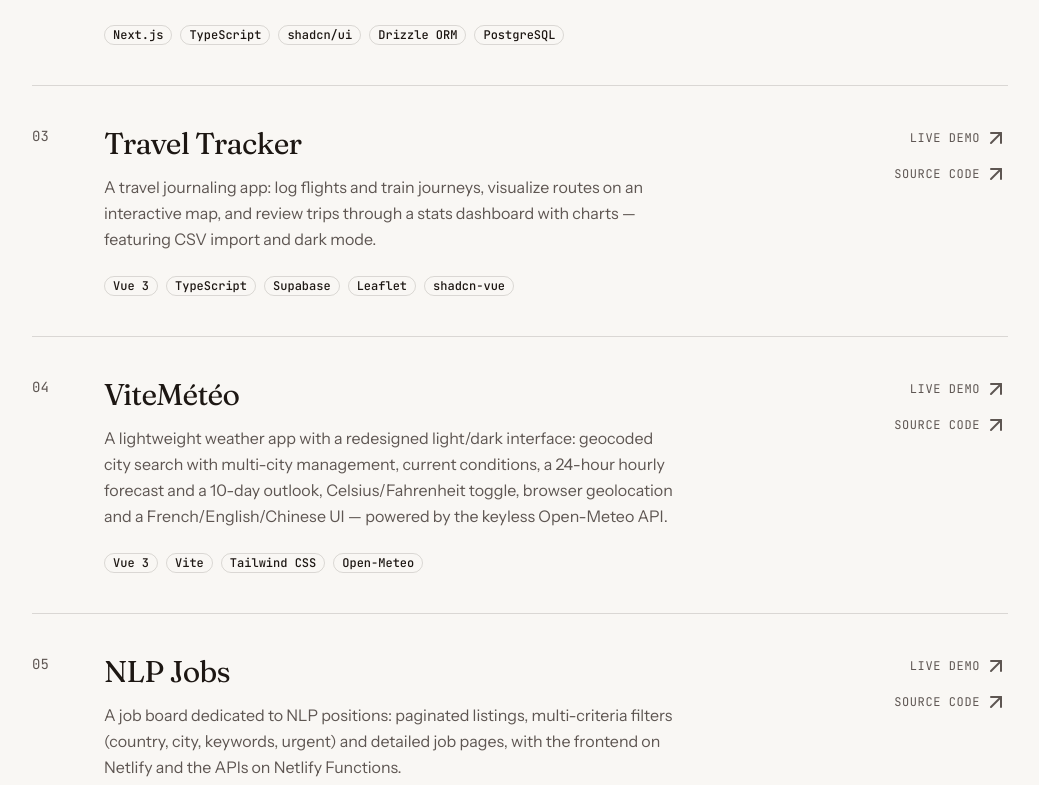
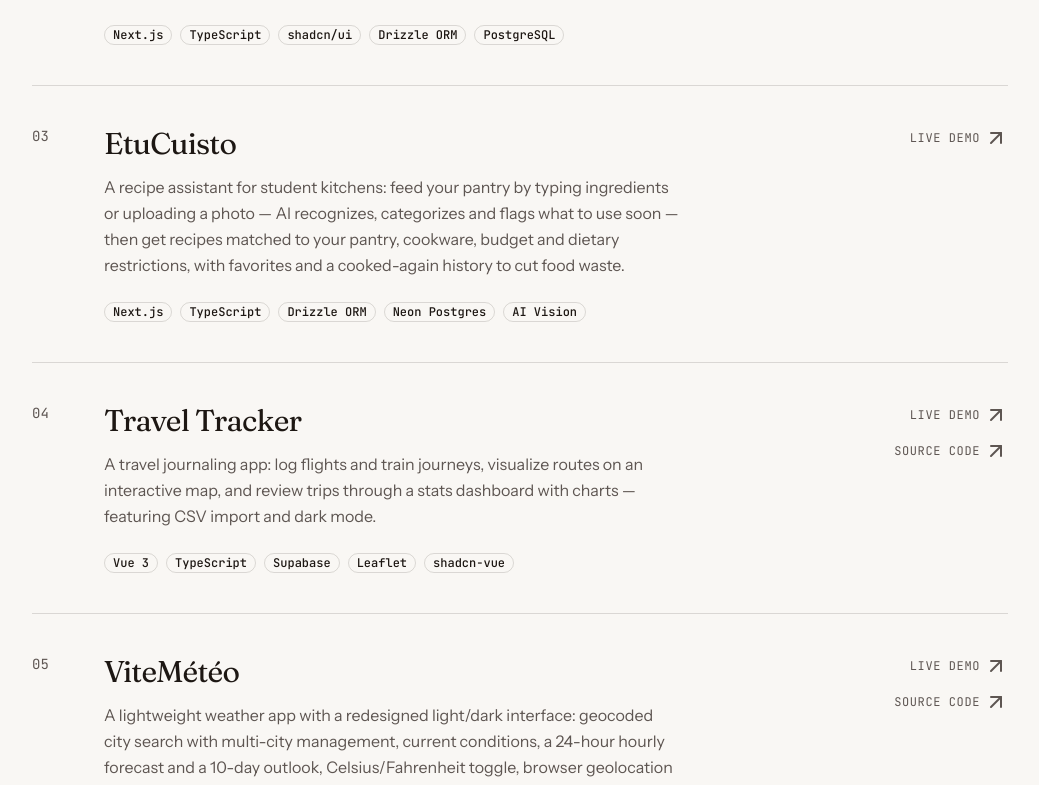
Before and after one commit to DJOMIDO/DJOMIDO.github.io, a React (Vite) app: page / in a window 1280 px wide. Shown: the part 2740-3525 px from the top of the page, without its empty margins (120-1159 px from the left). Built offline with nearby package versions, Linux system fonts and the light colour scheme.

Commit message:
feat: 新增 EtuCuisto 项目，支持仅展示演示链接的项目
EtuCuisto 为闭源展示项目，因此将 repoUrl 改为可选字段，缺少源码链接时不再渲染该入口。

```diff
--- a/src/components/projects.tsx
+++ b/src/components/projects.tsx
@@ -9,7 +9,7 @@
   description: string
   tags: string[]
   demoUrl?: string
-  repoUrl: string
+  repoUrl?: string
 }
 
 export function Projects() {
@@ -53,6 +53,7 @@
                     <ArrowUpRight />
                   </a>
                 )}
+                {project.repoUrl && (
                   <a
                     href={project.repoUrl}
                     className="inline-flex items-center gap-1 font-mono text-xs uppercase tracking-wider text-muted-foreground transition-colors hover:text-primary"
@@ -60,6 +61,7 @@
                     {t('projects.repoLabel')}
                     <ArrowUpRight />
                   </a>
+                )}
               </div>
             </article>
           </Reveal>
--- a/src/locales/en.json
+++ b/src/locales/en.json
@@ -58,6 +58,12 @@
         "tags": ["Next.js", "TypeScript", "shadcn/ui", "Drizzle ORM", "PostgreSQL"],
         "demoUrl": "https://nestery.vercel.app",
         "repoUrl": "https://github.com/DJOMIDO/nestery"
+      },
+      {
+        "name": "EtuCuisto",
+        "description": "A recipe assistant for student kitchens: feed your pantry by typing ingredients or uploading a photo — AI recognizes, categorizes and flags what to use soon — then get recipes matched to your pantry, cookware, budget and dietary restrictions, with favorites and a cooked-again history to cut food waste.",
+        "tags": ["Next.js", "TypeScript", "Drizzle ORM", "Neon Postgres", "AI Vision"],
+        "demoUrl": "https://etucuisto.netlify.app"
       },
       {
         "name": "Travel Tracker",
--- a/src/locales/fr.json
+++ b/src/locales/fr.json
@@ -58,6 +58,12 @@
         "tags": ["Next.js", "TypeScript", "shadcn/ui", "Drizzle ORM", "PostgreSQL"],
         "demoUrl": "https://nestery.vercel.app",
         "repoUrl": "https://github.com/DJOMIDO/nestery"
+      },
+      {
+        "name": "EtuCuisto",
+        "description": "Une assistante culinaire pour les cuisines étudiantes : nourrissez votre réfrigérateur en saisissant vos ingrédients ou en téléchargeant une photo — l'IA les reconnaît, les classe et signale ceux à consommer rapidement — puis recevez des recettes adaptées à vos ingrédients, vos ustensiles, votre budget et vos restrictions alimentaires, avec favoris et historique des plats cuisinés pour réduire le gaspillage.",
+        "tags": ["Next.js", "TypeScript", "Drizzle ORM", "Neon Postgres", "AI Vision"],
+        "demoUrl": "https://etucuisto.netlify.app"
       },
       {
         "name": "Travel Tracker",
--- a/src/locales/zh.json
+++ b/src/locales/zh.json
@@ -58,6 +58,12 @@
         "tags": ["Next.js", "TypeScript", "shadcn/ui", "Drizzle ORM", "PostgreSQL"],
         "demoUrl": "https://nestery.vercel.app",
         "repoUrl": "https://github.com/DJOMIDO/nestery"
+      },
+      {
+        "name": "EtuCuisto",
+        "description": "面向学生群体的食谱助手：手动输入或上传照片即可录入“冰箱”食材，由 AI 识别、分类并标注“尽快使用”；再结合你的厨具、预算与饮食禁忌推荐食谱，支持收藏和标记已做过，帮你找到做饭灵感、减少食物浪费。",
+        "tags": ["Next.js", "TypeScript", "Drizzle ORM", "Neon Postgres", "AI Vision"],
+        "demoUrl": "https://etucuisto.netlify.app"
       },
       {
         "name": "Travel Tracker",
```
Lines whose indentation alone changed are shown as unchanged.
